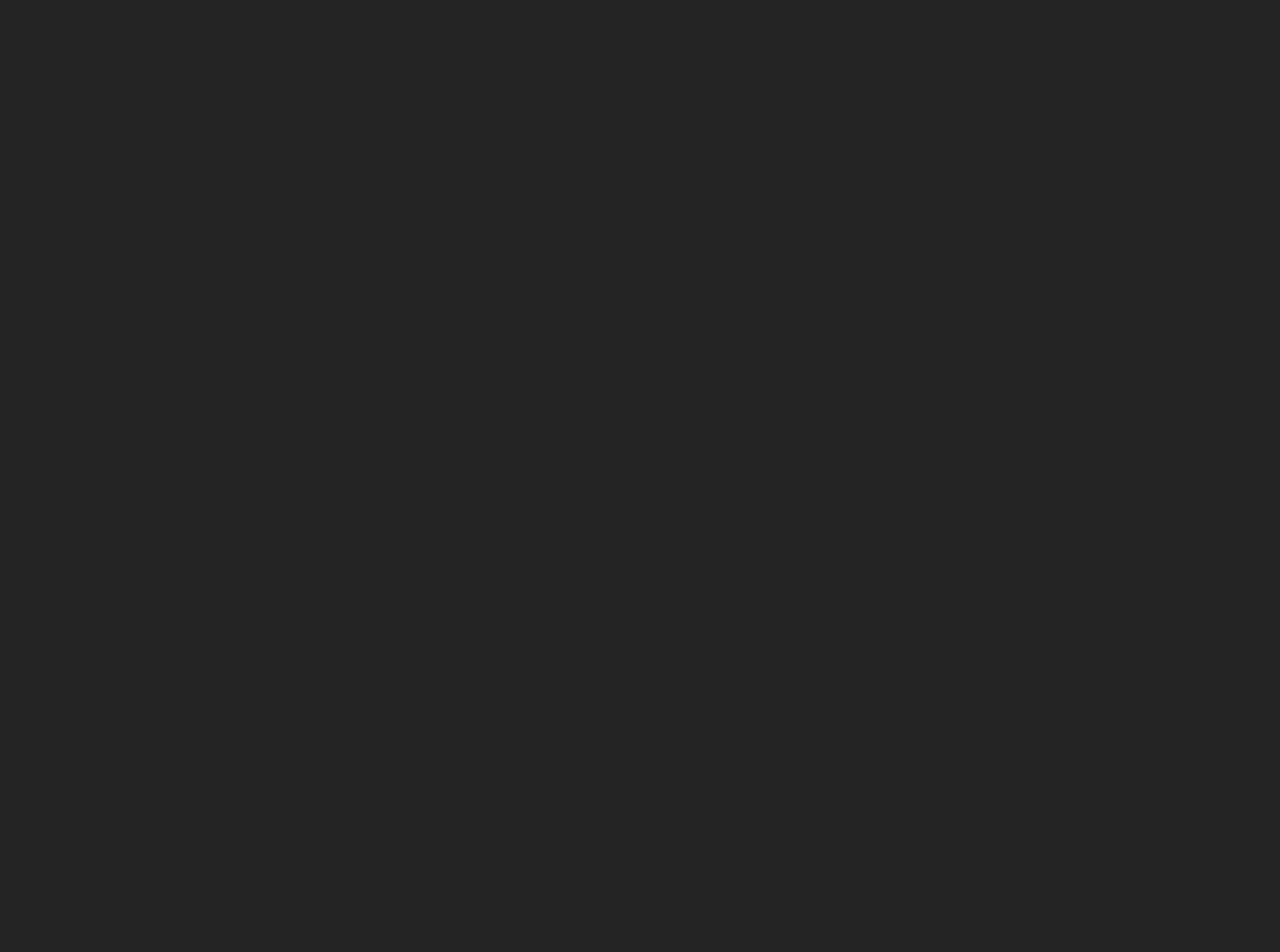
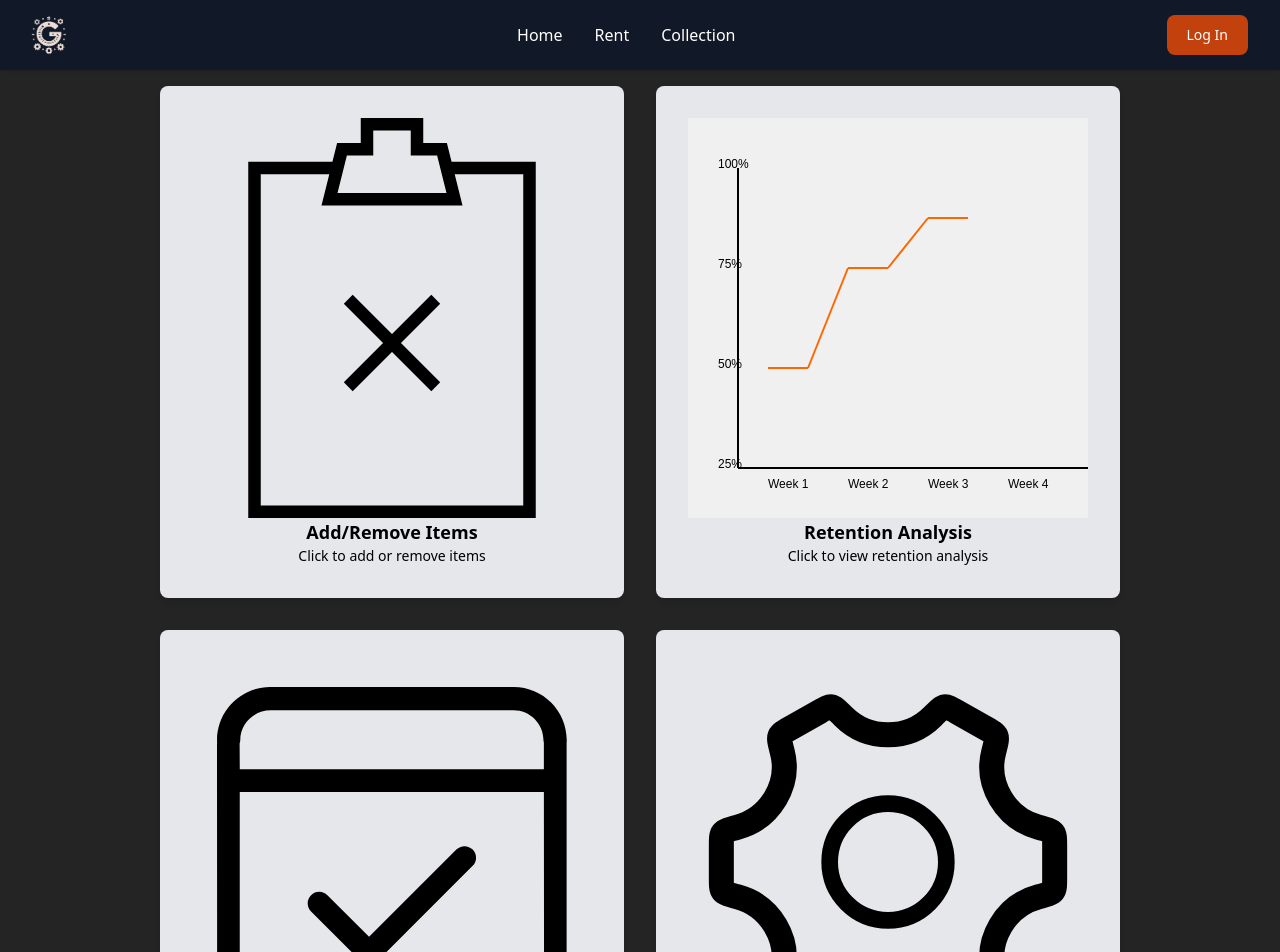
Before and after one commit to karmakarswaraj/G-for-Gears, a React (Vite) app in the folder G For Gears/: page /admin in a window 1280 px wide. Before the commit this address had no page. Shown: the top 952 px of the page. Before the commit the page ends 800 px from the top, so only its background shows below. Built offline with nearby package versions, Linux system fonts and the light colour scheme.

Commit message:
Final commit

```diff
--- a/G For Gears/package.json
+++ b/G For Gears/package.json
@@ -11,10 +11,13 @@
   },
   "dependencies": {
     "@auth0/auth0-react": "^2.2.4",
+    "@reduxjs/toolkit": "^2.2.2",
     "nanoid": "^5.0.6",
     "react": "^18.2.0",
     "react-dom": "^18.2.0",
-    "react-router-dom": "^6.22.3"
+    "react-redux": "^9.1.0",
+    "react-router-dom": "^6.22.3",
+    "redux-toolkit": "^1.1.2"
   },
   "devDependencies": {
     "@types/react": "^18.2.64",
--- a/G For Gears/src/assets/imgIdx.js
+++ b/G For Gears/src/assets/imgIdx.js
@@ -42,6 +42,9 @@ import backpackImg from "./backpack.png";
 import FbagImg from "./backpack2.png";
 import FshoeImg from "./shoes2.png";
 import FshoeImg2 from "./shoes3.png";
+
+
+
 export {
   BagImg1,
   BagImg2,
@@ -84,4 +87,5 @@ export {
   FbagImg,
   FshoeImg,
   FshoeImg2,
+
 };
--- a/G For Gears/src/components/Basic/Header.jsx
+++ b/G For Gears/src/components/Basic/Header.jsx
@@ -116,7 +116,7 @@ export default function Header() {
             )}
             {isAuthenticated && (
               <NavLink
-                to="/profile"
+                to="/admin"
                 className="relative inline-block text-left cursor-pointer"
                 onClick={handleToggleDropdown}
               >
--- /dev/null
+++ b/G For Gears/src/components/Pages/Admin.jsx
@@ -0,0 +1,217 @@
+import React from "react";
+
+const Admin = () => {
+  const handleBoxClick = (text) => {
+    // console.log(${text} clicked);
+  };
+
+  return (
+    <div className="flex flex-wrap justify-center">
+      <div
+        className="p-8 m-4 bg-gray-200 rounded-lg shadow-md cursor-pointer box "
+        onClick={() => handleBoxClick("Add/Remove Items")}
+      >
+        <svg
+          version="1.1"
+          id="Layer_1"
+          xmlns="http://www.w3.org/2000/svg"
+          xmlns:xlink="http://www.w3.org/1999/xlink"
+          width="400"
+          height="400"
+          viewBox="0 0 64 64"
+          enable-background="new 0 0 64 64"
+          xml:space="preserve"
+        >
+          <line
+            fill="none"
+            stroke="#000000"
+            stroke-width="2"
+            stroke-miterlimit="10"
+            x1="39"
+            y1="43"
+            x2="25"
+            y2="29"
+          />
+          <line
+            fill="none"
+            stroke="#000000"
+            stroke-width="2"
+            stroke-miterlimit="10"
+            x1="25"
+            y1="43"
+            x2="39"
+            y2="29"
+          />
+          <polyline
+            fill="none"
+            stroke="#000000"
+            stroke-width="2"
+            stroke-miterlimit="10"
+            points="23,8 10,8 10,63 54,63 54,8 41,8 "
+          />
+          <polygon
+            fill="none"
+            stroke="#000000"
+            stroke-width="2"
+            stroke-miterlimit="10"
+            points="36,5 36,1 28,1 28,5 24,5 22,13 42,13 40,5
+	"
+          />
+        </svg>
+
+        <h2 className="text-lg font-semibold">Add/Remove Items</h2>
+        <p className="text-sm">Click to add or remove items</p>
+      </div>
+      <div
+        className="p-8 m-4 bg-gray-200 rounded-lg shadow-md cursor-pointer box"
+        onClick={() => handleBoxClick("Retention Analysis")}
+      >
+        <svg width="400" height="400" xmlns="http://www.w3.org/2000/svg">
+          <rect x="0" y="0" width="100%" height="100%" fill="#f0f0f0" />
+
+          <line
+            x1="50"
+            y1="350"
+            x2="550"
+            y2="350"
+            stroke="black"
+            stroke-width="2"
+          />
+          <line
+            x1="50"
+            y1="50"
+            x2="50"
+            y2="350"
+            stroke="black"
+            stroke-width="2"
+          />
+
+          <text x="30" y="50" font-family="Arial" font-size="12" fill="black">
+            100%
+          </text>
+          <text x="30" y="150" font-family="Arial" font-size="12" fill="black">
+            75%
+          </text>
+          <text x="30" y="250" font-family="Arial" font-size="12" fill="black">
+            50%
+          </text>
+          <text x="30" y="350" font-family="Arial" font-size="12" fill="black">
+            25%
+          </text>
+
+          <line
+            x1="80"
+            y1="250"
+            x2="120"
+            y2="250"
+            stroke="#ff6600"
+            stroke-width="2"
+          />
+          <line
+            x1="120"
+            y1="250"
+            x2="160"
+            y2="150"
+            stroke="#ff6600"
+            stroke-width="2"
+          />
+          <line
+            x1="160"
+            y1="150"
+            x2="200"
+            y2="150"
+            stroke="#ff6600"
+            stroke-width="2"
+          />
+          <line
+            x1="200"
+            y1="150"
+            x2="240"
+            y2="100"
+            stroke="#ff6600"
+            stroke-width="2"
+          />
+          <line
+            x1="240"
+            y1="100"
+            x2="280"
+            y2="100"
+            stroke="#ff6600"
+            stroke-width="2"
+          />
+
+          <text x="80" y="370" font-family="Arial" font-size="12" fill="black">
+            Week 1
+          </text>
+          <text x="160" y="370" font-family="Arial" font-size="12" fill="black">
+            Week 2
+          </text>
+          <text x="240" y="370" font-family="Arial" font-size="12" fill="black">
+            Week 3
+          </text>
+          <text x="320" y="370" font-family="Arial" font-size="12" fill="black">
+            Week 4
+          </text>
+        </svg>
+
+        <h2 className="text-lg font-semibold">Retention Analysis</h2>
+        <p className="text-sm">Click to view retention analysis</p>
+      </div>
+      <div
+        className="p-8 m-4 bg-gray-200 rounded-lg shadow-md cursor-pointer box"
+        onClick={() => handleBoxClick("Orders")}
+      >
+        <svg
+          width="400px"
+          height="400px"
+          viewBox="0 0 1024 1024"
+          fill="#000000"
+          class="icon"
+          version="1.1"
+          xmlns="http://www.w3.org/2000/svg"
+        >
+          <path
+            d="M959.018 208.158c0.23-2.721 0.34-5.45 0.34-8.172 0-74.93-60.96-135.89-135.89-135.89-1.54 0-3.036 0.06-6.522 0.213l-611.757-0.043c-1.768-0.085-3.563-0.17-5.424-0.17-74.812 0-135.67 60.84-135.67 135.712l0.188 10.952h-0.306l0.391 594.972-0.162 20.382c0 74.03 60.22 134.25 134.24 134.25 1.668 0 7.007-0.239 7.1-0.239l608.934 0.085c2.985 0.357 6.216 0.468 9.55 0.468 35.815 0 69.514-13.954 94.879-39.302 25.373-25.34 39.344-58.987 39.344-94.794l-0.145-12.015h0.918l-0.008-606.41z m-757.655 693.82l-2.585-0.203c-42.524 0-76.146-34.863-76.537-79.309V332.671H900.79l0.46 485.186-0.885 2.865c-0.535 1.837-0.8 3.58-0.8 5.17 0 40.382-31.555 73.766-71.852 76.002l-10.816 0.621v-0.527l-615.533-0.01zM900.78 274.424H122.3l-0.375-65.934 0.85-2.924c0.52-1.82 0.782-3.63 0.782-5.247 0-42.236 34.727-76.665 78.179-76.809l0.45-0.068 618.177 0.018 2.662 0.203c42.329 0 76.767 34.439 76.767 76.768 0 1.326 0.196 2.687 0.655 4.532l0.332 0.884v68.577z"
+            fill=""
+          />
+          <path
+            d="M697.67 471.435c-7.882 0-15.314 3.078-20.918 8.682l-223.43 223.439L346.599 596.84c-5.544-5.603-12.95-8.69-20.842-8.69s-15.323 3.078-20.918 8.665c-5.578 5.518-8.674 12.9-8.7 20.79-0.017 7.908 3.07 15.357 8.69 20.994l127.55 127.558c5.57 5.56 13.01 8.622 20.943 8.622 7.925 0 15.364-3.06 20.934-8.63l244.247-244.247c5.578-5.511 8.674-12.883 8.7-20.783 0.017-7.942-3.079-15.408-8.682-20.986-5.552-5.612-12.958-8.698-20.85-8.698z"
+            fill=""
+          />
+        </svg>
+
+        <h2 className="text-lg font-semibold">Orders</h2>
+        <p className="text-sm">Click to view orders</p>
+      </div>
+      <div
+        className="p-8 m-4 bg-gray-200 rounded-lg shadow-md cursor-pointer box"
+        onClick={() => handleBoxClick("Settings")}
+      >
+        <svg
+          xmlns="http://www.w3.org/2000/svg"
+          viewBox="0 0 24 24"
+          width="400"
+          height="400"
+          color="#000000"
+          fill="none"
+        >
+          <path
+            d="M15.5 12C15.5 13.933 13.933 15.5 12 15.5C10.067 15.5 8.5 13.933 8.5 12C8.5 10.067 10.067 8.5 12 8.5C13.933 8.5 15.5 10.067 15.5 12Z"
+            stroke="currentColor"
+            stroke-width="1"
+          />
+          <path
+            d="M21.011 14.0965C21.5329 13.9558 21.7939 13.8854 21.8969 13.7508C22 13.6163 22 13.3998 22 12.9669V11.0332C22 10.6003 22 10.3838 21.8969 10.2493C21.7938 10.1147 21.5329 10.0443 21.011 9.90358C19.0606 9.37759 17.8399 7.33851 18.3433 5.40087C18.4817 4.86799 18.5509 4.60156 18.4848 4.44529C18.4187 4.28902 18.2291 4.18134 17.8497 3.96596L16.125 2.98673C15.7528 2.77539 15.5667 2.66972 15.3997 2.69222C15.2326 2.71472 15.0442 2.90273 14.6672 3.27873C13.208 4.73448 10.7936 4.73442 9.33434 3.27864C8.95743 2.90263 8.76898 2.71463 8.60193 2.69212C8.43489 2.66962 8.24877 2.77529 7.87653 2.98663L6.15184 3.96587C5.77253 4.18123 5.58287 4.28891 5.51678 4.44515C5.45068 4.6014 5.51987 4.86787 5.65825 5.4008C6.16137 7.3385 4.93972 9.37763 2.98902 9.9036C2.46712 10.0443 2.20617 10.1147 2.10308 10.2492C2 10.3838 2 10.6003 2 11.0332V12.9669C2 13.3998 2 13.6163 2.10308 13.7508C2.20615 13.8854 2.46711 13.9558 2.98902 14.0965C4.9394 14.6225 6.16008 16.6616 5.65672 18.5992C5.51829 19.1321 5.44907 19.3985 5.51516 19.5548C5.58126 19.7111 5.77092 19.8188 6.15025 20.0341L7.87495 21.0134C8.24721 21.2247 8.43334 21.3304 8.6004 21.3079C8.76746 21.2854 8.95588 21.0973 9.33271 20.7213C10.7927 19.2644 13.2088 19.2643 14.6689 20.7212C15.0457 21.0973 15.2341 21.2853 15.4012 21.3078C15.5682 21.3303 15.7544 21.2246 16.1266 21.0133L17.8513 20.034C18.2307 19.8187 18.4204 19.711 18.4864 19.5547C18.5525 19.3984 18.4833 19.132 18.3448 18.5991C17.8412 16.6616 19.0609 14.6226 21.011 14.0965Z"
+            stroke="currentColor"
+            stroke-width="1.5"
+            stroke-linecap="round"
+          />
+        </svg>
+        <h2 className="text-lg font-semibold">Settings</h2>
+        <p className="text-sm">Click to view or edit settings</p>
+      </div>
+    </div>
+  );
+};
+
+export default Admin;
--- a/G For Gears/src/components/index.js
+++ b/G For Gears/src/components/index.js
@@ -24,6 +24,8 @@ import Signup from "../components/Pages/Signup";
 import ForgotPassword from "../components/Pages/ForgotPassword";
 import Cart from "../components/BodyComponent/Cart";
 import Wishlist from "../components/BodyComponent/Wishlist";
+
+import Admin from "../components/Pages/Admin";
 export {
   Footer,
   Header,
@@ -46,4 +48,5 @@ export {
   ForgotPassword,
   Cart,
   Wishlist,
+  Admin,
 };
--- a/G For Gears/src/main.jsx
+++ b/G For Gears/src/main.jsx
@@ -18,7 +18,8 @@ import {
   Signup,
   ForgotPassword,
   Cart,
-  Wishlist
+  Wishlist,
+  Admin,
 } from "./components/index.js";
 
 const root = createRoot(document.getElementById("root"));
@@ -47,6 +48,7 @@ root.render(
 
           <Route path="/cart" element={<Cart />} />
           <Route path="/wishlist" element={<Wishlist />} />
+          <Route path="/admin" element={<Admin />} />
         </Route>
       </Routes>
     </BrowserRouter>
--- /dev/null
+++ b/G For Gears/src/store/store.js
@@ -0,0 +1 @@
+import {createStore} from ""
```
Also changed, not shown: 1 other file (tests, documents, lock files or other folders).
